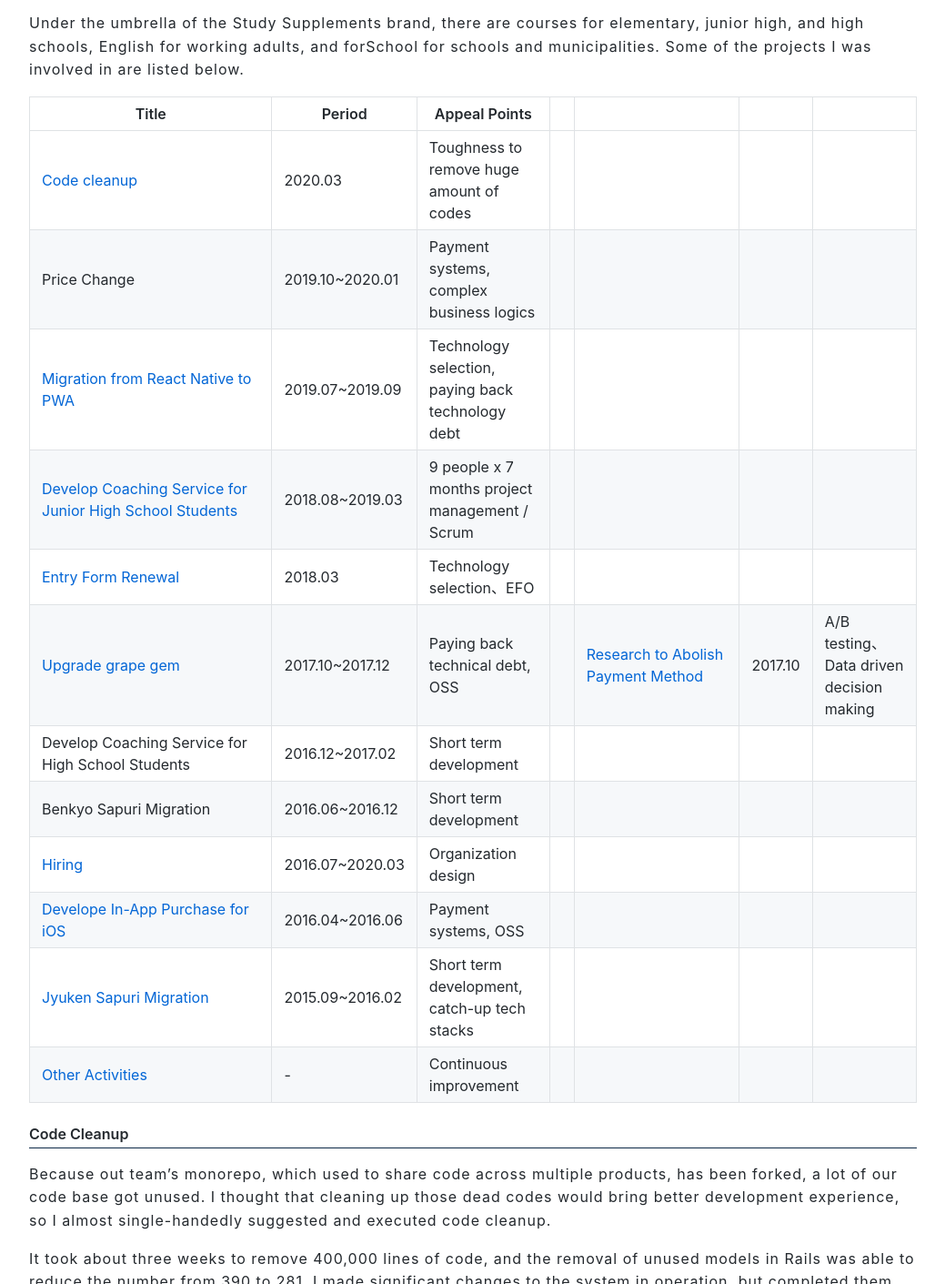
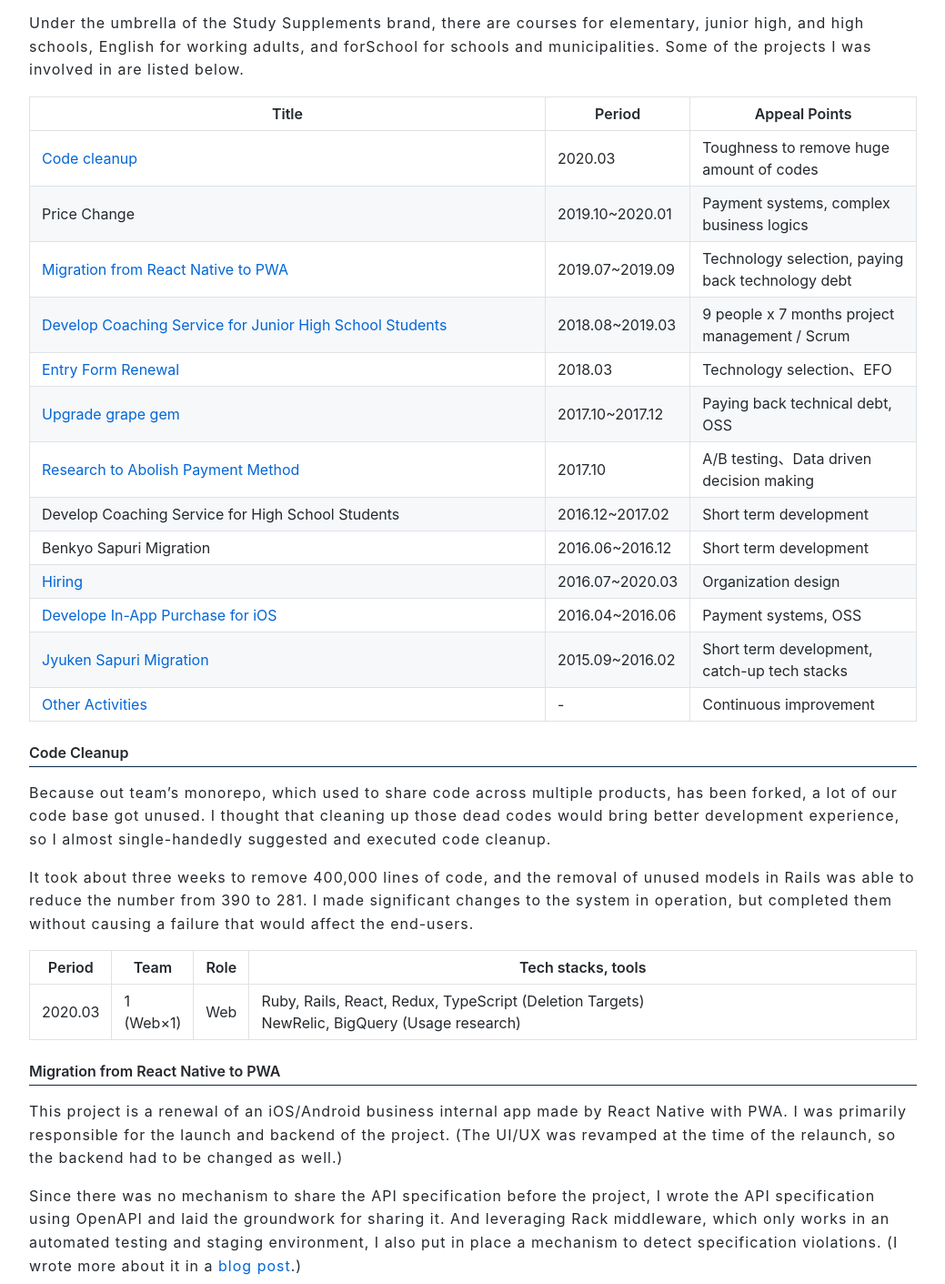
Before and after one commit to ohbarye/ohbarye.github.io, a website built with webpack: page en/cv/index.html in a window 1280 px wide. Shown: the part 3922-5333 px from the top of the page at 91% size, without its empty margins (224-1263 px from the left). Built offline with nearby package versions, Linux system fonts and the light colour scheme.

Commit message:
Fix broken table

```diff
--- a/en/cv/index.html
+++ b/en/cv/index.html
@@ -1347,23 +1347,15 @@
 <p>Under the umbrella of the Study Supplements brand, there are courses for elementary, junior high, and high schools, English for working adults, and forSchool for schools and municipalities. Some of the projects I was involved in are listed below.</p>
 <table>
 <colgroup>
-<col style="width: 38%" />
-<col style="width: 4%" />
-<col style="width: 16%" />
-<col style="width: 0%" />
-<col style="width: 24%" />
-<col style="width: 2%" />
-<col style="width: 13%" />
+<col style="width: 64%" />
+<col style="width: 8%" />
+<col style="width: 27%" />
 </colgroup>
 <thead>
 <tr class="header">
 <th>Title</th>
 <th>Period</th>
 <th>Appeal Points</th>
-<th></th>
-<th></th>
-<th></th>
-<th></th>
 </tr>
 </thead>
 <tbody>
@@ -1371,109 +1363,66 @@
 <td><a href="#code-cleanup">Code cleanup</a></td>
 <td>2020.03</td>
 <td>Toughness to remove huge amount of codes</td>
-<td></td>
-<td></td>
-<td></td>
-<td></td>
 </tr>
 <tr class="even">
 <td>Price Change</td>
 <td>2019.10~2020.01</td>
 <td>Payment systems, complex business logics</td>
-<td></td>
-<td></td>
-<td></td>
-<td></td>
 </tr>
 <tr class="odd">
 <td><a href="#migration-from-react-native-to-pwa">Migration from React Native to PWA</a></td>
 <td>2019.07~2019.09</td>
 <td>Technology selection, paying back technology debt</td>
-<td></td>
-<td></td>
-<td></td>
-<td></td>
 </tr>
 <tr class="even">
 <td><a href="#develop-coaching-service-for-junior-high-school-students">Develop Coaching Service for Junior High School Students</a></td>
 <td>2018.08~2019.03</td>
 <td>9 people x 7 months project management / Scrum</td>
-<td></td>
-<td></td>
-<td></td>
-<td></td>
 </tr>
 <tr class="odd">
 <td><a href="#entry-form-renewal">Entry Form Renewal</a></td>
 <td>2018.03</td>
 <td>Technology selection、EFO</td>
-<td></td>
-<td></td>
-<td></td>
-<td></td>
 </tr>
 <tr class="even">
 <td><a href="#upgrade-grape-gem">Upgrade grape gem</a></td>
 <td>2017.10~2017.12</td>
 <td>Paying back technical debt, OSS</td>
-<td></td>
+</tr>
+<tr class="odd">
 <td><a href="#research-to-abolish-payment-method">Research to Abolish Payment Method</a></td>
 <td>2017.10</td>
 <td>A/B testing、Data driven decision making</td>
 </tr>
-<tr class="odd">
+<tr class="even">
 <td>Develop Coaching Service for High School Students</td>
 <td>2016.12~2017.02</td>
 <td>Short term development</td>
-<td></td>
-<td></td>
-<td></td>
-<td></td>
-</tr>
-<tr class="even">
+</tr>
+<tr class="odd">
 <td>Benkyo Sapuri Migration</td>
 <td>2016.06~2016.12</td>
 <td>Short term development</td>
-<td></td>
-<td></td>
-<td></td>
-<td></td>
-</tr>
-<tr class="odd">
+</tr>
+<tr class="even">
 <td><a href="#hiring">Hiring</a></td>
 <td>2016.07~2020.03</td>
 <td>Organization design</td>
-<td></td>
-<td></td>
-<td></td>
-<td></td>
-</tr>
-<tr class="even">
+</tr>
+<tr class="odd">
 <td><a href="#develope-in-app-purchase-for-ios">Develope In-App Purchase for iOS</a></td>
 <td>2016.04~2016.06</td>
 <td>Payment systems, OSS</td>
-<td></td>
-<td></td>
-<td></td>
-<td></td>
-</tr>
-<tr class="odd">
+</tr>
+<tr class="even">
 <td><a href="#jyuken-sapuri-migration">Jyuken Sapuri Migration</a></td>
 <td>2015.09~2016.02</td>
 <td>Short term development, catch-up tech stacks</td>
-<td></td>
-<td></td>
-<td></td>
-<td></td>
-</tr>
-<tr class="even">
+</tr>
+<tr class="odd">
 <td><a href="#other-activities">Other Activities</a></td>
 <td>-</td>
 <td>Continuous improvement</td>
-<td></td>
-<td></td>
-<td></td>
-<td></td>
 </tr>
 </tbody>
 </table>
```
Also changed, not shown: en/cv/cv-en.md (+3 -2 lines), 2 other files.
